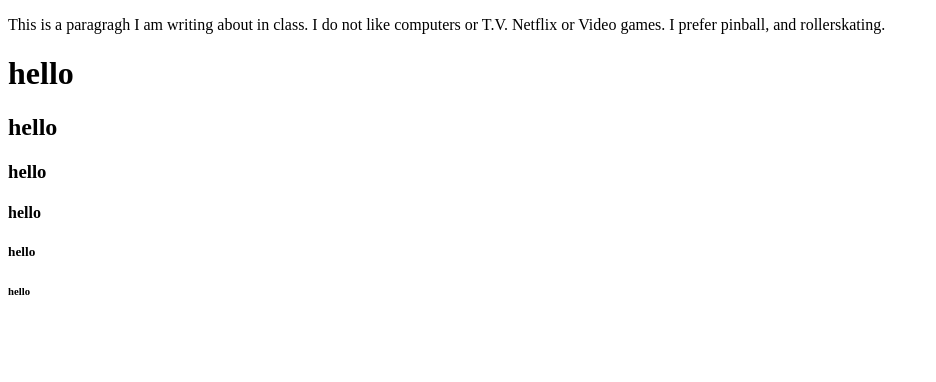
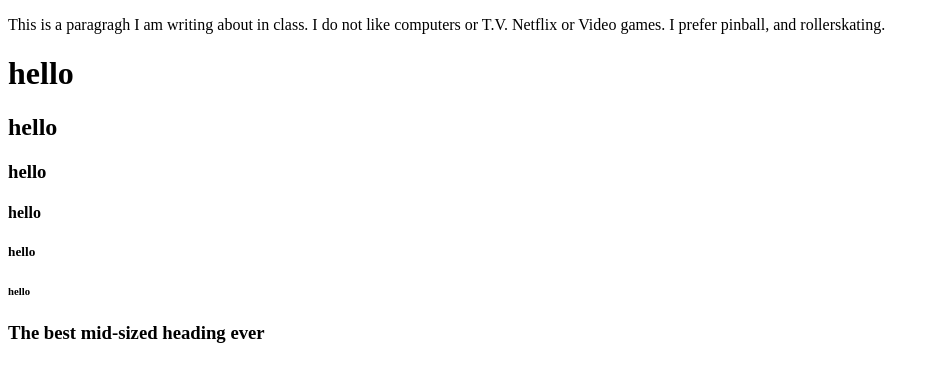
Before and after one commit to MsMarquez/aim_cohort_6, a plain HTML site: page index.html in a window 1280 px wide. Shown: the whole page, without its empty margins (0-936 px from the left). Drawn offline with Linux system fonts and the light colour scheme.

Commit message:
added Module 5

```diff
--- a/index.html
+++ b/index.html
@@ -19,3 +19,4 @@
   </body>
 </html>
 <!-- this is how i leave hidden comments for other coders or myself -->
+<h3>The best mid-sized heading ever</h3>
```
